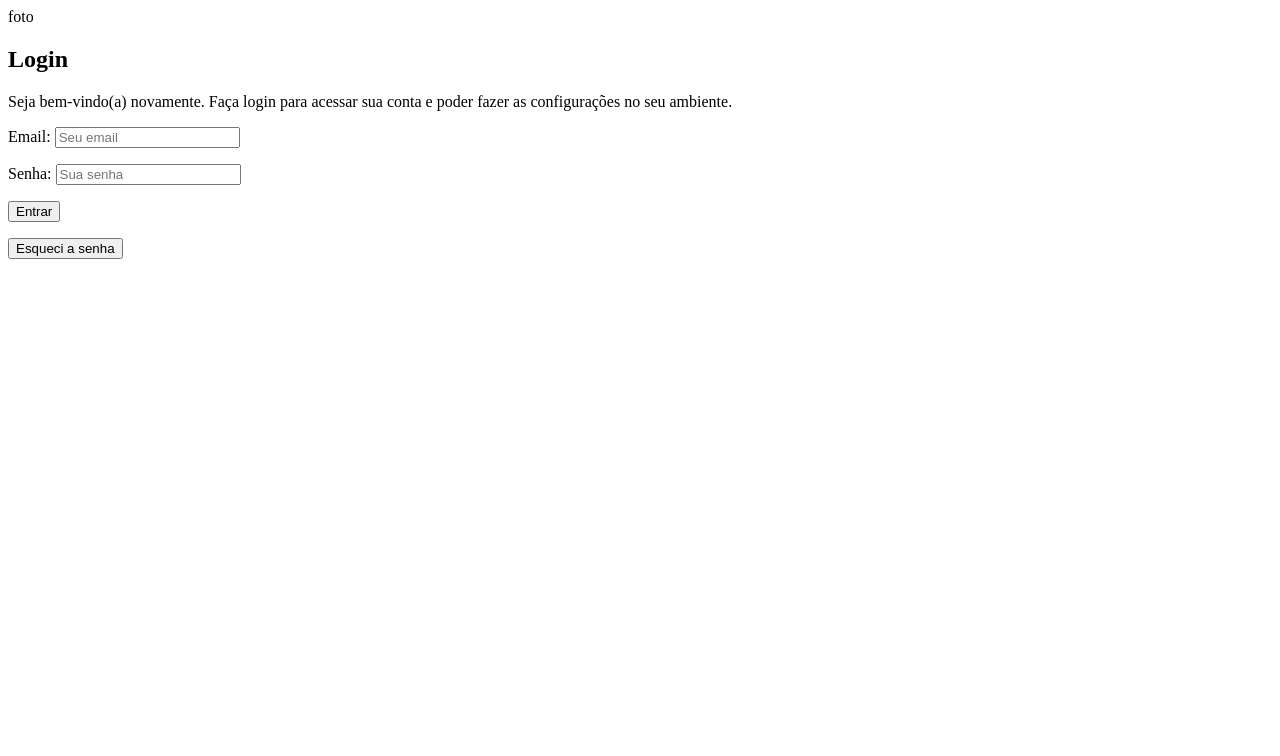
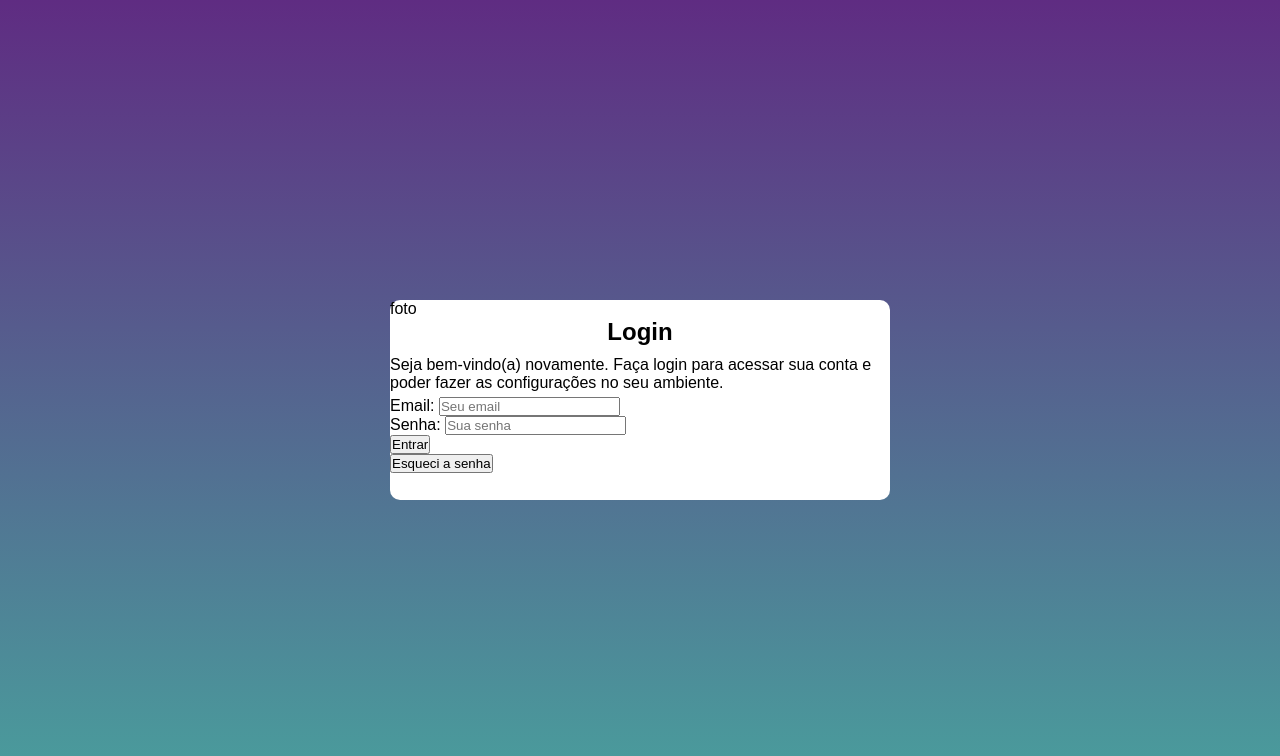
Before and after one commit to JoaoVitorSDS/projeto-login, a plain HTML site: page index.html in a window 1280 px wide. Drawn offline with Linux system fonts and the light colour scheme.

Commit message:
upadate estilo

```diff
--- a/estilos/style.css
+++ b/estilos/style.css
@@ -5,3 +5,37 @@
   Verde: #49a09d
   Lilás: #5f2c82
 */
+
+* {
+  padding: 0px;
+  margin: 0px;
+  font-family: Arial, Helvetica, sans-serif;
+}
+
+main {
+  background: linear-gradient(#5f2c82, #49a09d);
+  width: 100vw;
+  height: 100vh;
+}
+
+section#login {
+  background-color: white;
+  border-radius: 10px;
+  width: 500px;
+  height: 200px;
+
+  position: absolute;
+  top: 50%;
+  left: 50%;
+  transform: translate(-50%, -50%);
+}
+
+div > h1 {
+  text-align: center;
+  padding-bottom: 10px;
+
+}
+
+div > p {
+  padding-bottom: 5px;
+}
```
